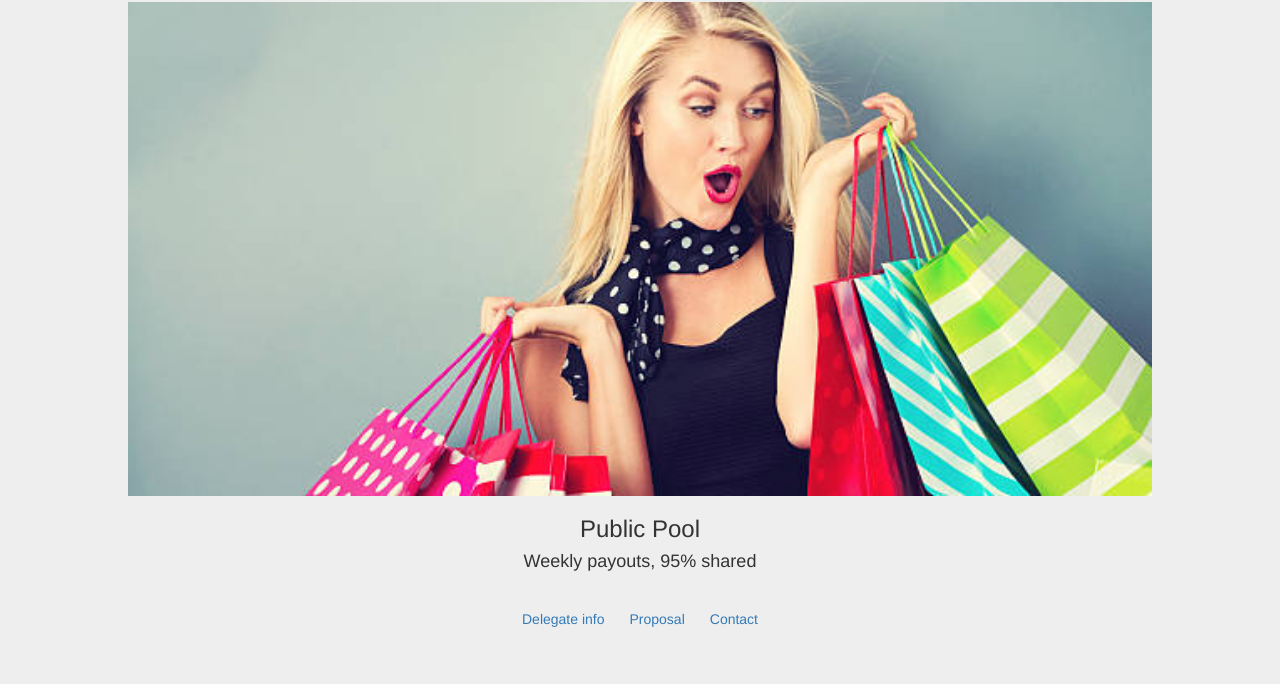
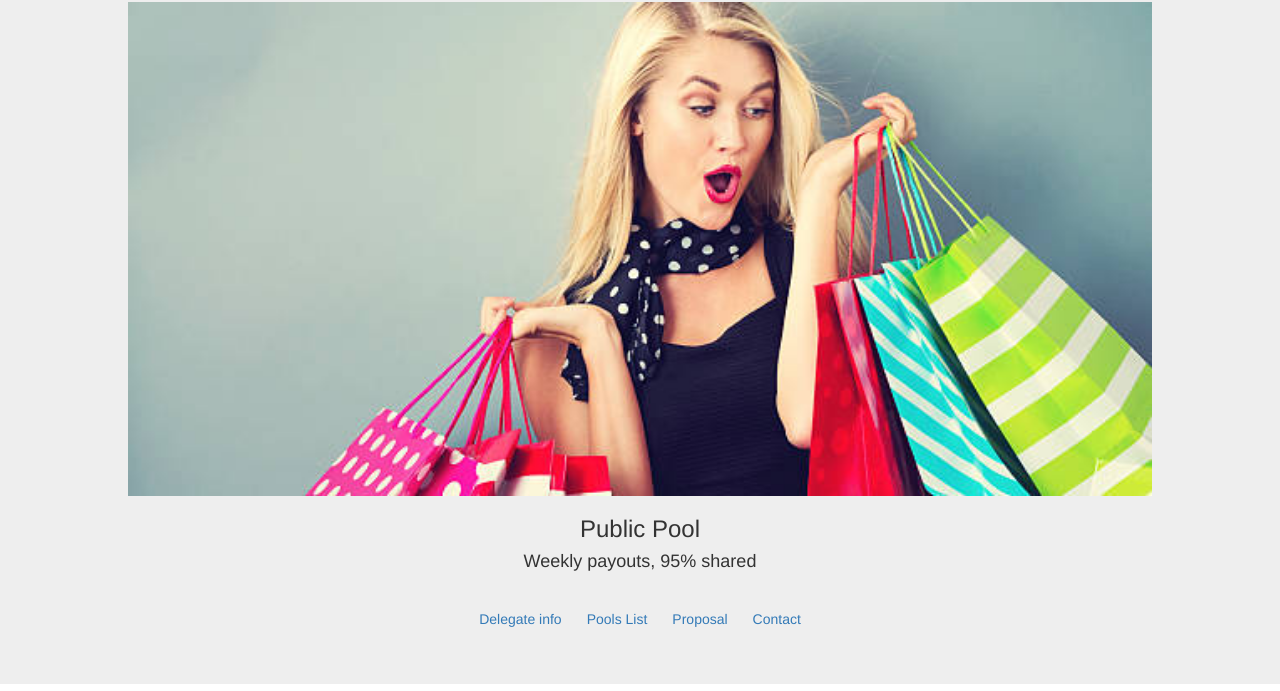
Before and after one commit to gsilvestri/qredit-pool, a plain HTML site: page docs/index.html in a window 1280 px wide. Shown: the part 109-800 px from the top of the page. Drawn offline with nearby package versions, Linux system fonts and the light colour scheme; no server answers.

Commit message:
Home: pools list link

```diff
--- a/docs/index.html
+++ b/docs/index.html
@@ -22,6 +22,8 @@
         <div class="btn-group">
             <div class="btn btn-secondary"> <a href="https://explorer.qredit.io/#/wallets/QLk2LNpRzzYqRhFPxSjJBa3CHrmH4keNow"
                     target="_blank">Delegate info</a></div>
+            <div class="btn btn-secondary"> <a href="https://pool.digitalwindmill.com/"
+                    target="_blank">Pools List</a></div>
             <div class="btn btn-secondary"> <a href=""
                     target="_blank">Proposal</a></div>
             <div class="btn btn-secondary"> <a href="https://t.me/BitNow" target="_blank">Contact</a></div>
```
